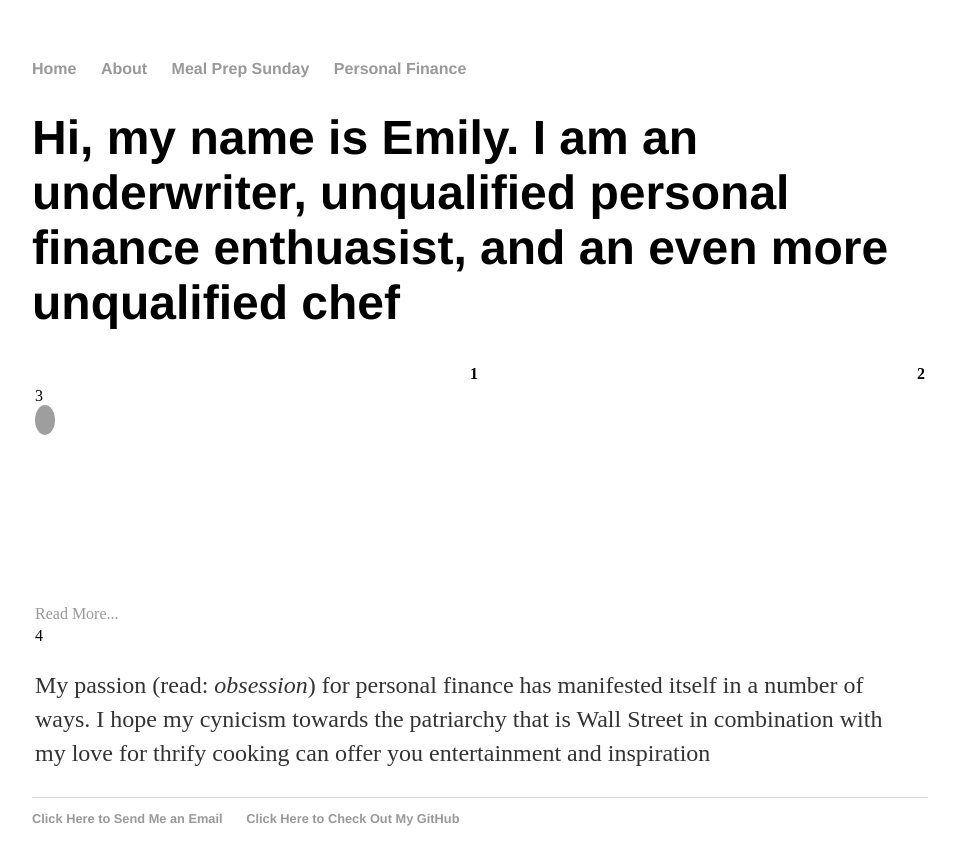
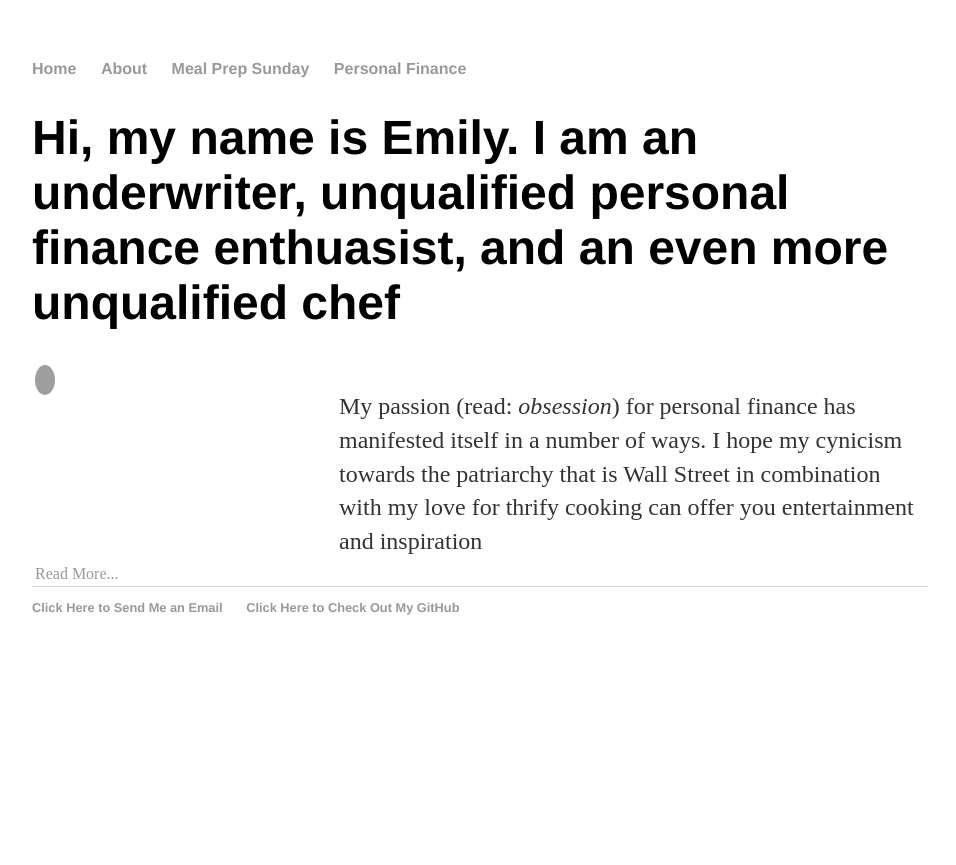
Before and after one commit to flippenemily/underwriteyourlife.github.io, a Jekyll site: the page built from index.html, in a window 1280 px wide. Shown: the top 865 px of the page, without its empty margins (160-1116 px from the left). Built offline with Jekyll 4.4.1, drawn with Linux system fonts in a browser that asks for light colours; grey boxes are pictures that could not be loaded.

Commit message:
Update index.html

```diff
--- a/index.html
+++ b/index.html
@@ -22,11 +22,7 @@ title: Underwrite Your Life
 
 	<table style="width:100%">
 		<tr>
-			<th>1</th>
-			<th>2</th>
-		</tr>
-		<tr>
-			<td>3
+			<td>
 				<div class="hover08">
 					<a href="/about" target="_blank">
 					<figure><img class="img-circle" src="https://github.com/underwriteyourlife/underwriteyourlife.github.io/blob/master/_photos/0H4A1687_blemishfix.jpg?raw=true"
@@ -36,9 +32,7 @@ title: Underwrite Your Life
 				</div>
 			</td>
 
-		</tr>
-		<tr>
-			<td>4
+			<td>
 				<div class="blurb">
 					<p>My passion (read: <em>obsession</em>) for personal finance has manifested itself in a number of ways. I hope my cynicism towards the patriarchy that is Wall Street in combination with my love for thrify cooking can offer you entertainment and inspiration
 				</div>
```
